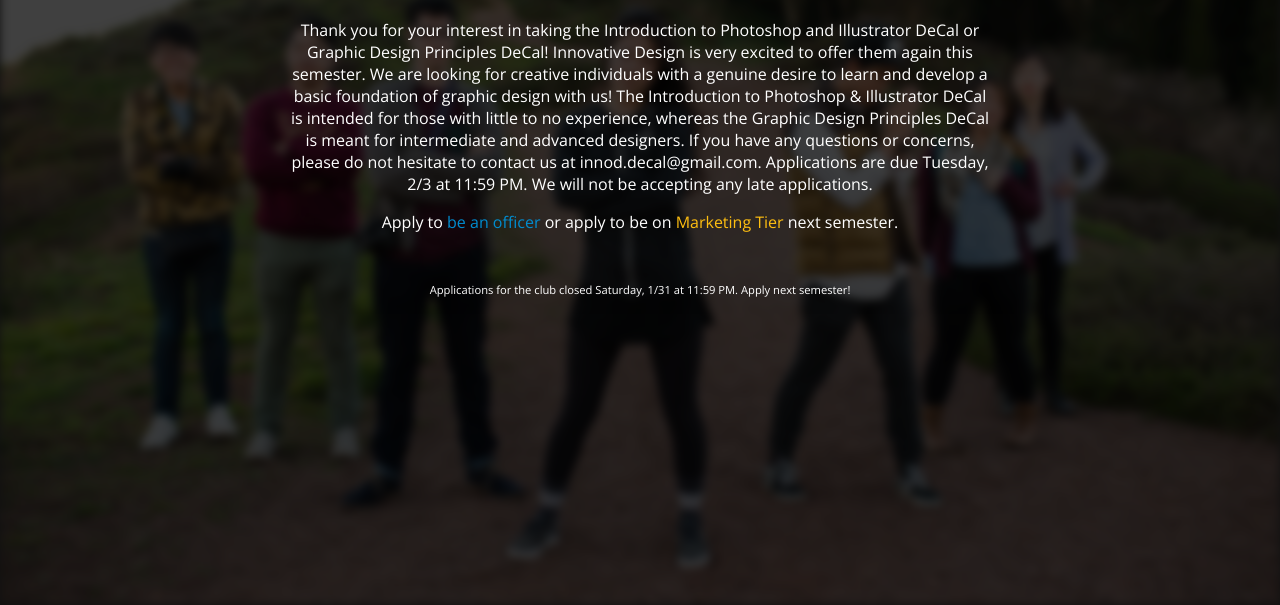
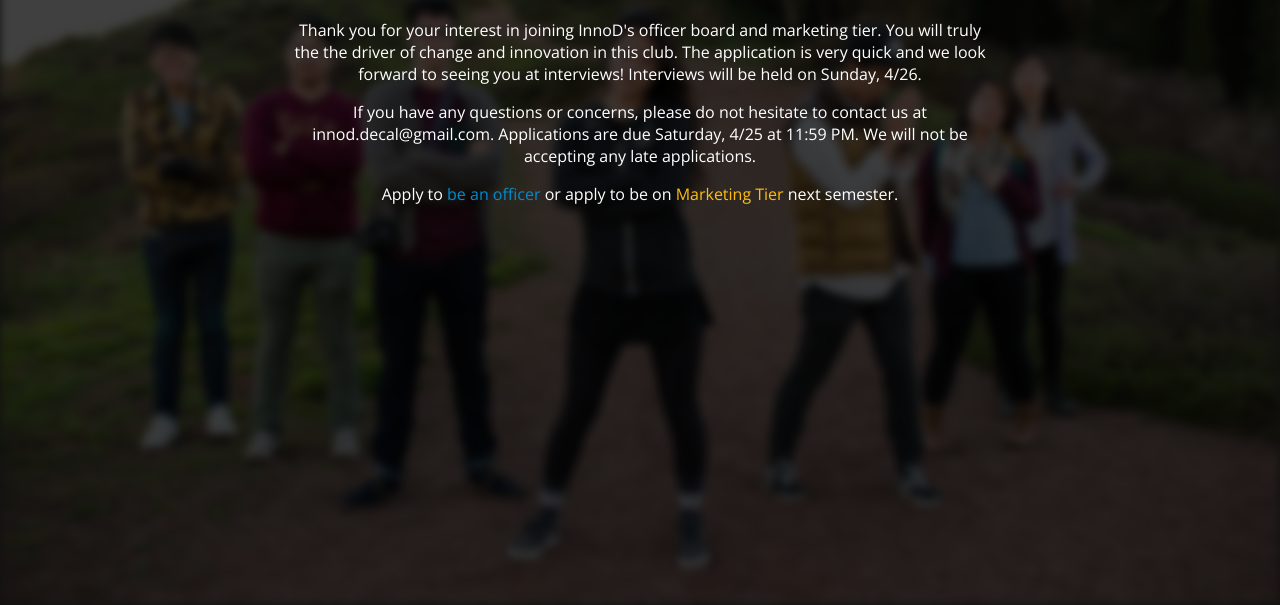
Before and after one commit to mngyuan/apply.innovativedesign.club, a plain HTML site: page index.html in a window 1280 px wide. Shown: the part 195-800 px from the top of the page. Drawn offline with nearby package versions, Linux system fonts and the light colour scheme.

Commit message:
go live for fa15

```diff
--- a/index.html
+++ b/index.html
@@ -12,9 +12,9 @@
 
 <div class="wrap">
   <h1 class="hello">Hello!</h1>
-  <p class="blurb">Thank you for your interest in taking the Introduction to Photoshop and Illustrator DeCal or Graphic Design Principles DeCal! Innovative Design is very excited to offer them again this semester. We are looking for creative individuals with a genuine desire to learn and develop a basic foundation of graphic design with us! The Introduction to Photoshop &amp; Illustrator DeCal is intended for those with little to no experience, whereas the Graphic Design Principles DeCal is meant for intermediate and advanced designers.
+  <p class="blurb">Thank you for your interest in joining InnoD's officer board and marketing tier. You will truly the the driver of change and innovation in this club. The application is very quick and we look forward to seeing you at interviews! Interviews will be held on Sunday, 4/26.</p>
 
-  If you have any questions or concerns, please do not hesitate to contact us at innod.decal@gmail.com. Applications are due Tuesday, 2/3 at 11:59 PM. We will not be accepting any late applications.<p>
+  <p class="blurb">If you have any questions or concerns, please do not hesitate to contact us at innod.decal@gmail.com. Applications are due Saturday, 4/25 at 11:59 PM. We will not be accepting any late applications.</p>
 
   <p>Apply to <a class="blue" href="officer.html">be an officer</a> or apply to be on <a class="gold" href="marketing.html">Marketing Tier</a> next semester.</p>
   <br>
@@ -26,7 +26,7 @@
     <!--<div class="box video"><a href="video/"><img src="img/video.png">VIDEO</a></div>-->
     <!--<div class="box product"><a href="product.html"><img src="img/product.png">PRODUCT</a></div>-->
   <!--</div>-->
-  <p class="fineprint">Applications for the club closed Saturday, 1/31 at 11:59 PM. Apply next semester!</p>
+  <!--<p class="fineprint">Applications for the club closed Saturday, 1/31 at 11:59 PM. Apply next semester!</p>-->
 </div>
 
 <div class="bg"></div>
```
Also changed, not shown: marketing.html (+1 -1 lines).
